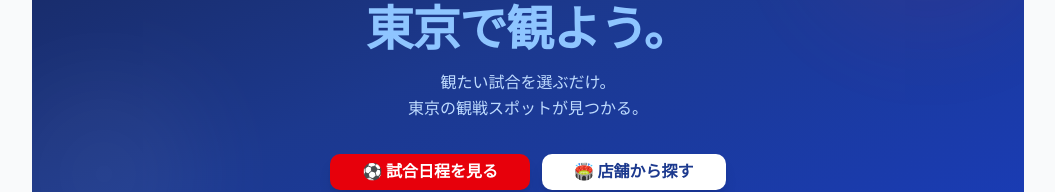
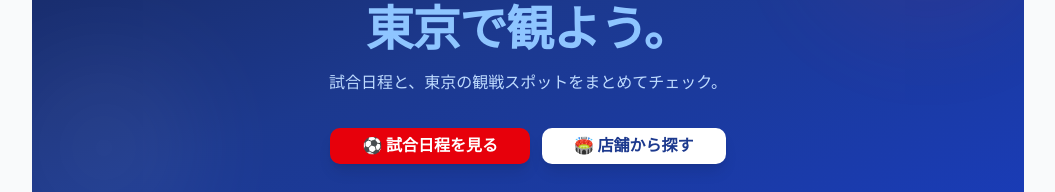
Before and after one commit to ryoyayamamoto-commits/tokyo-wc-guide, a Next.js app: page / in a window 1280 px wide. Shown: the part 269-461 px from the top of the page, without its empty margins (112-1167 px from the left). Built offline with nearby package versions, Linux system fonts and the light colour scheme; no server answers; the database is empty.

Commit message:
Update hero description text

```diff
--- a/app/page.tsx
+++ b/app/page.tsx
@@ -45,7 +45,7 @@ export default async function HomePage() {
             <span className="block text-blue-300">東京で観よう。</span>
           </h1>
           <p className="text-blue-200 text-sm sm:text-base mb-8 leading-relaxed">
-            観たい試合を選ぶだけ。<br />東京の観戦スポットが見つかる。
+            試合日程と、東京の観戦スポットをまとめてチェック。
           </p>
           <div className="flex flex-col sm:flex-row justify-center gap-3">
             <Link href="/matches">
```
